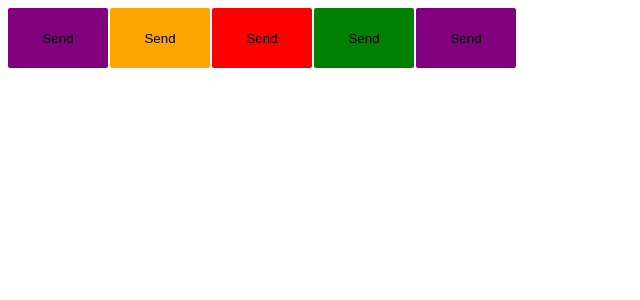
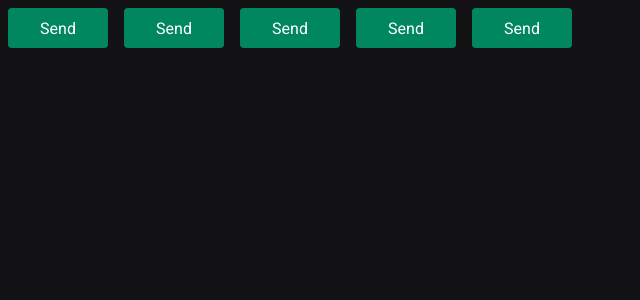
Before and after one commit to TiagoAraujoDev/BeProductiveApp, a React (Vite) app: page / in a window 1280 px wide. Shown: the top 300 px of the page, without its empty margins (0-640 px from the left). Built offline with nearby package versions, Linux system fonts and the light colour scheme.

Commit message:
Add: global style and type def

```diff
--- a/index.html
+++ b/index.html
@@ -2,8 +2,15 @@
 <html lang="en">
   <head>
     <meta charset="UTF-8" />
-    <link rel="icon" type="image/svg+xml" href="/vite.svg" />
+
+    <link rel="preconnect" href="https://fonts.googleapis.com" />
+    <link rel="preconnect" href="https://fonts.gstatic.com" crossorigin />
+
     <meta name="viewport" content="width=device-width, initial-scale=1.0" />
+
+    <link href="https://fonts.googleapis.com/css2?family=Roboto+Mono:wght@700&family=Roboto:wght@400;700&display=swap"
+      rel="stylesheet" />
+
     <title>Ignite Timer</title>
   </head>
   <body>
--- a/package.json
+++ b/package.json
@@ -19,6 +19,7 @@
     "@types/styled-components": "^5.1.26",
     "@vitejs/plugin-react": "^2.1.0",
     "typescript": "^4.6.4",
+    "typescript-styled-plugin": "^0.18.2",
     "vite": "^3.1.0"
   }
 }
--- a/src/App.tsx
+++ b/src/App.tsx
@@ -1,13 +1,17 @@
+import { ThemeProvider } from "styled-components";
 import { Button } from "./components/Button";
+import { GlobalStyle } from "./styles/global";
+import { defaultTheme } from "./styles/themes/default";
 
 export function App() {
   return (
-    <>
+    <ThemeProvider theme={defaultTheme}>
       <Button variant="primary" />
       <Button variant="secundary" />
       <Button variant="danger" />
       <Button variant="success" />
       <Button />
-    </>
+      <GlobalStyle />
+    </ThemeProvider>
   );
 }
--- a/src/components/Button.styles.ts
+++ b/src/components/Button.styles.ts
@@ -10,19 +10,16 @@
   primary: "purple",
   secundary: "orange",
   danger: "red",
-  success: "green"
+  success: "green",
 };
 
 export const ButtonContainer = styled.button<ButtonContainerProps>`
   width: 100px;
-  height: 60px;
+  height: 40px;
   border: none;
-  border-radius: 2px;
-  margin-right: 2px;
+  border-radius: 4px;
+  margin: 8px;
 
-  ${(props) => {
-    return css`
-      background-color: ${buttonVariants[props.variant]};
-    `;
-  }}
+  background-color: ${(props) => props.theme["green-500"]};
+  color: ${(props) => props.theme.white}
 `;
--- /dev/null
+++ b/src/styles/global.ts
@@ -0,0 +1,23 @@
+import { createGlobalStyle } from "styled-components";
+
+export const GlobalStyle = createGlobalStyle`
+* {
+  margin: 0;
+  padding: 0;
+  box-sizing: border-box;
+}
+
+:focus {
+  outline: none;
+  box-shadow: 0 0 0 2px ${props => props.theme["green-500"]}
+}
+
+body {
+  background: ${(props) => props.theme["gray-900"]};
+  color: ${(props) => props.theme.white};;
+}
+
+body, input, button, textarea {
+  font: 400 1rem 'Roboto', sans-serif;
+}
+`;
--- /dev/null
+++ b/src/styles/themes/default.ts
@@ -0,0 +1,21 @@
+export const defaultTheme = {
+  white: "#FFF",
+
+  "gray-100": "#E1E1E6",
+  "gray-300": "#C4C4CC",
+  "gray-400": "#8D8D99",
+  "gray-500": "#7C7C8A",
+  "gray-600": "#323238",
+  "gray-700": "#29292E",
+  "gray-800": "#202024",
+  "gray-900": "#121214",
+
+  "green-300": "#00B37E",
+  "green-500": "#00875F",
+  "green-700": "#015F43",
+
+  "red-500": "#AB222E",
+  "red-700": "#7A1921",
+
+  "yellow-500": "#FBA94C",
+};
```
Also changed, not shown: src/@types/styled.d.ts (added, +8 -0 lines), tsconfig.json (+19 -4 lines), 1 other file (tests, documents, lock files or other folders).
